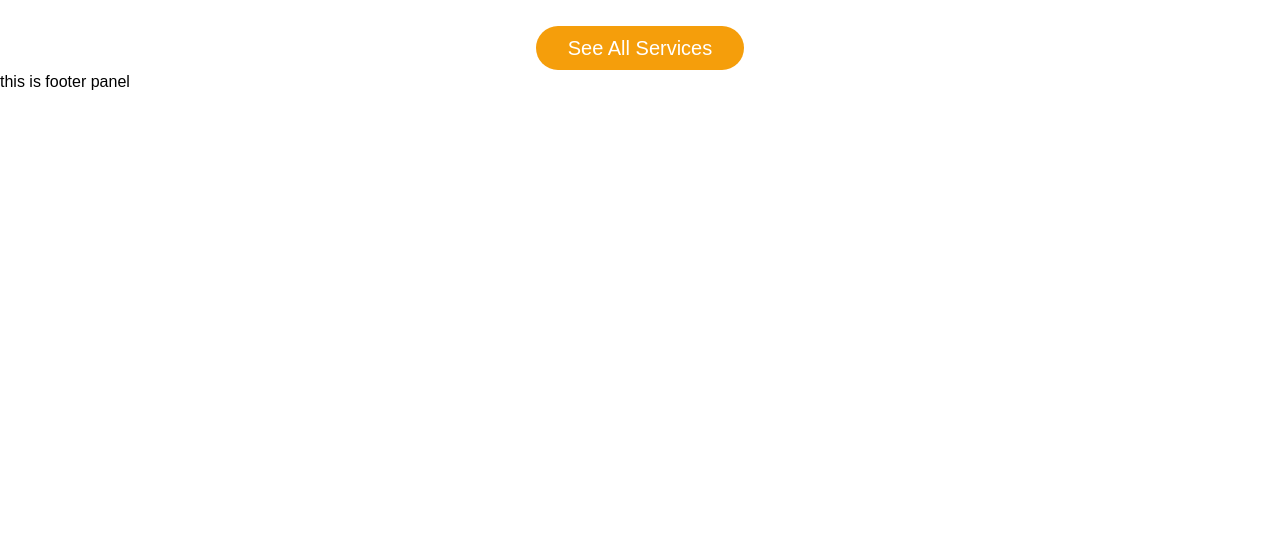
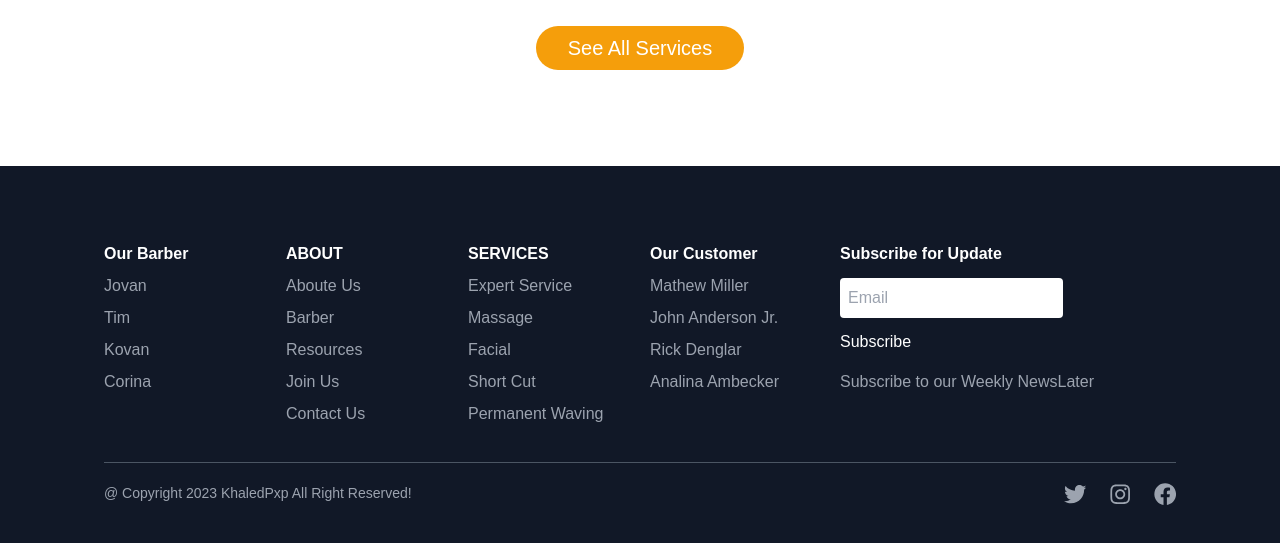
Before and after one commit to im-khaled/paradise-salon, a React (Create React App) app: page / in a window 1280 px wide. Shown: the part 890-1433 px from the top of the page. Before the commit the page ends 984 px from the top, so only its background shows below. Built offline with nearby package versions, Linux system fonts and the light colour scheme; no server answers.

Commit message:
footer done

```diff
--- a/src/Components/Footer/Footer.js
+++ b/src/Components/Footer/Footer.js
@@ -1,9 +1,69 @@
 import React from 'react';
+import { Link } from 'react-router-dom';
 
 const Footer = () => {
     return (
-        <div>
-            this is footer panel
+        <div className='bg-gray-900 w-full p-2 mt-24'>
+            <div className='container-layout mt-16'>
+                <div className='grid grid-cols-6 gap-5 mb-8'>
+                    <div className='leading-8'>
+                        <p className='text-white font-semibold'>Our Barber</p>
+                        <ul className='leading-8 text-gray-400'>
+                            <li><Link>Jovan</Link></li>
+                            <li><Link>Tim</Link></li>
+                            <li><Link>Kovan</Link></li>
+                            <li><Link>Corina</Link></li>
+                        </ul>
+                    </div>
+                    <div className='leading-8'>
+                        <p className='text-white font-semibold'>ABOUT</p>
+                        <ul className='leading-8 text-gray-400'>
+                            <li><Link>Aboute Us</Link></li>
+                            <li><Link>Barber</Link></li>
+                            <li><Link>Resources</Link></li>
+                            <li><Link>Join Us</Link></li>
+                            <li><Link>Contact Us</Link></li>
+                        </ul>
+                    </div>
+                    <div className='leading-8'>
+                        <p className='text-white font-semibold'>SERVICES</p>
+                        <ul className='leading-8 text-gray-400'>
+                            <li><Link>Expert Service</Link></li>
+                            <li><Link>Massage</Link></li>
+                            <li><Link>Facial</Link></li>
+                            <li><Link>Short Cut</Link></li>
+                            <li><Link>Permanent Waving</Link></li>
+
+                        </ul>
+                    </div>
+                    <div className='leading-8'>
+                        <p className='text-white font-semibold'>Our Customer</p>
+                        <ul className='leading-8 text-gray-400'>
+                            <li><Link>Mathew Miller</Link></li>
+                            <li><Link>John Anderson Jr.</Link></li>
+                            <li><Link>Rick Denglar</Link></li>
+                            <li><Link>Analina Ambecker</Link></li>
+                        </ul>
+                    </div>
+                    <div className='leading-8 w-full col-span-2 mb-5 ps-2'>
+                        <p className='text-white font-semibold mb-2'>Subscribe for Update</p>
+                        <form >
+                            <input type="email" name='Email' required placeholder='Email' className='py-1 px-2 rounded' /><br />
+                            <button className=' py-2  text-white'>Subscribe</button>
+                        </form>
+                        <p className='text-gray-400'>Subscribe to our Weekly NewsLater</p>
+                    </div>
+                </div>
+                <hr className=' border-gray-600 pb-5 w-full max-sm:mx-5 max-lg:mx-12'/>
+            <div className='flex text-gray-400 justify-between pb-10 max-sm:mx-5 max-lg:mx-12'>
+                <p className='text-sm'>@ Copyright 2023 KhaledPxp All Right Reserved!</p>
+                <div className='flex justify-between w-28 max-sm:hidden max-lg:mx-5'>
+                    <Link><svg stroke="currentColor" fill="currentColor" strokeWidth="0" viewBox="0 0 512 512" height="1.4em" width="1.4em" xmlns="http://www.w3.org/2000/svg"><path d="M459.37 151.716c.325 4.548.325 9.097.325 13.645 0 138.72-105.583 298.558-298.558 298.558-59.452 0-114.68-17.219-161.137-47.106 8.447.974 16.568 1.299 25.34 1.299 49.055 0 94.213-16.568 130.274-44.832-46.132-.975-84.792-31.188-98.112-72.772 6.498.974 12.995 1.624 19.818 1.624 9.421 0 18.843-1.3 27.614-3.573-48.081-9.747-84.143-51.98-84.143-102.985v-1.299c13.969 7.797 30.214 12.67 47.431 13.319-28.264-18.843-46.781-51.005-46.781-87.391 0-19.492 5.197-37.36 14.294-52.954 51.655 63.675 129.3 105.258 216.365 109.807-1.624-7.797-2.599-15.918-2.599-24.04 0-57.828 46.782-104.934 104.934-104.934 30.213 0 57.502 12.67 76.67 33.137 23.715-4.548 46.456-13.32 66.599-25.34-7.798 24.366-24.366 44.833-46.132 57.827 21.117-2.273 41.584-8.122 60.426-16.243-14.292 20.791-32.161 39.308-52.628 54.253z"></path></svg></Link>
+                    <Link className='max-lg:mx-5'><svg stroke="currentColor" fill="currentColor" strokeWidth="0" viewBox="0 0 448 512" height="1.4em" width="1.4em" xmlns="http://www.w3.org/2000/svg"><path d="M224.1 141c-63.6 0-114.9 51.3-114.9 114.9s51.3 114.9 114.9 114.9S339 319.5 339 255.9 287.7 141 224.1 141zm0 189.6c-41.1 0-74.7-33.5-74.7-74.7s33.5-74.7 74.7-74.7 74.7 33.5 74.7 74.7-33.6 74.7-74.7 74.7zm146.4-194.3c0 14.9-12 26.8-26.8 26.8-14.9 0-26.8-12-26.8-26.8s12-26.8 26.8-26.8 26.8 12 26.8 26.8zm76.1 27.2c-1.7-35.9-9.9-67.7-36.2-93.9-26.2-26.2-58-34.4-93.9-36.2-37-2.1-147.9-2.1-184.9 0-35.8 1.7-67.6 9.9-93.9 36.1s-34.4 58-36.2 93.9c-2.1 37-2.1 147.9 0 184.9 1.7 35.9 9.9 67.7 36.2 93.9s58 34.4 93.9 36.2c37 2.1 147.9 2.1 184.9 0 35.9-1.7 67.7-9.9 93.9-36.2 26.2-26.2 34.4-58 36.2-93.9 2.1-37 2.1-147.8 0-184.8zM398.8 388c-7.8 19.6-22.9 34.7-42.6 42.6-29.5 11.7-99.5 9-132.1 9s-102.7 2.6-132.1-9c-19.6-7.8-34.7-22.9-42.6-42.6-11.7-29.5-9-99.5-9-132.1s-2.6-102.7 9-132.1c7.8-19.6 22.9-34.7 42.6-42.6 29.5-11.7 99.5-9 132.1-9s102.7-2.6 132.1 9c19.6 7.8 34.7 22.9 42.6 42.6 11.7 29.5 9 99.5 9 132.1s2.7 102.7-9 132.1z"></path></svg></Link>
+                    <Link><svg stroke="currentColor" fill="currentColor" strokeWidth="0" viewBox="0 0 512 512" height="1.4em" width="1.4em" xmlns="http://www.w3.org/2000/svg"><path d="M504 256C504 119 393 8 256 8S8 119 8 256c0 123.78 90.69 226.38 209.25 245V327.69h-63V256h63v-54.64c0-62.15 37-96.48 93.67-96.48 27.14 0 55.52 4.84 55.52 4.84v61h-31.28c-30.8 0-40.41 19.12-40.41 38.73V256h68.78l-11 71.69h-57.78V501C413.31 482.38 504 379.78 504 256z"></path></svg></Link>
+                </div>
+            </div>
+            </div>
         </div>
     );
 };
```
